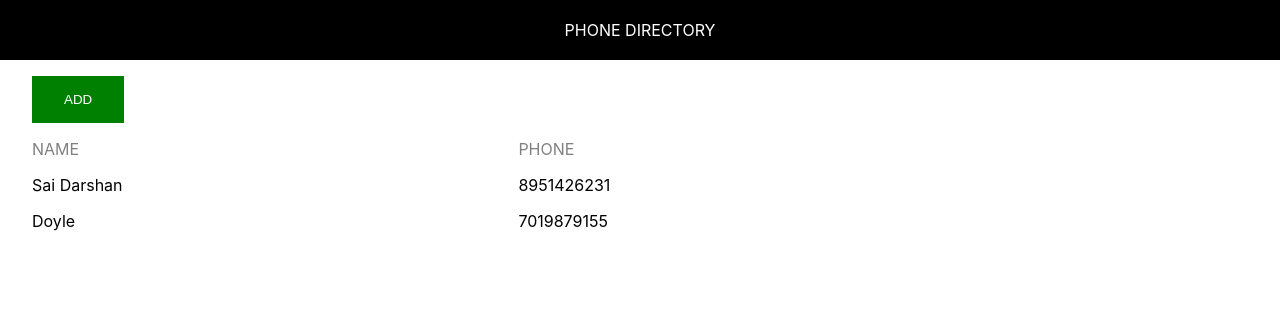
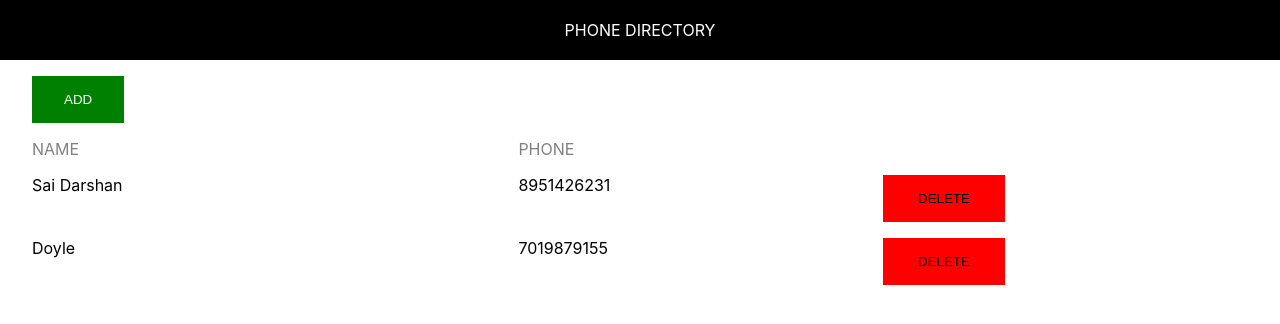
Before and after one commit to EaGLE-25/phone-directory, a React (Create React App) app: page / in a window 1280 px wide. Shown: the top 324 px of the page. Built offline with nearby package versions, Linux system fonts and the light colour scheme.

Commit message:
add headerName as props

```diff
--- a/src/App.css
+++ b/src/App.css
@@ -20,7 +20,16 @@
 }
 .grid-container{
     display: grid;
-    grid-template-columns: 40% 30% auto;
+    grid-template-columns: 40% 30% 10%;
     margin-top: 1rem;
     margin-bottom: 1rem;
 }
+
+.delete-btn{
+    border: none;
+    outline: none;
+    color: black;
+    background-color: red;
+    padding: 1rem 2rem;
+    text-align: center;
+}
--- a/src/App.js
+++ b/src/App.js
@@ -15,7 +15,7 @@ function App() {
   ]
   return (
     <div>
-      <Header/>
+      <Header headerName="Phone Directory"/>
       <div className="wrapper">
         <button className="add-btn">ADD</button>
         <div className="grid-container">
@@ -27,6 +27,7 @@ function App() {
             return <div key={person.id} className="grid-container">
               <span className="grid-item name-span">{person.name}</span>
               <span className="grid-item phone-span">{person.phone}</span>
+              <button className="delete-btn">DELETE</button>
             </div>
           })
         }
--- a/src/Header.js
+++ b/src/Header.js
@@ -1,9 +1,9 @@
 import "./Header.css";
 
-function Header(){
+function Header(props){
     return (
         <header className="header">
-            Phone Directory
+            {props.headerName}
         </header>
     )
 }
```
